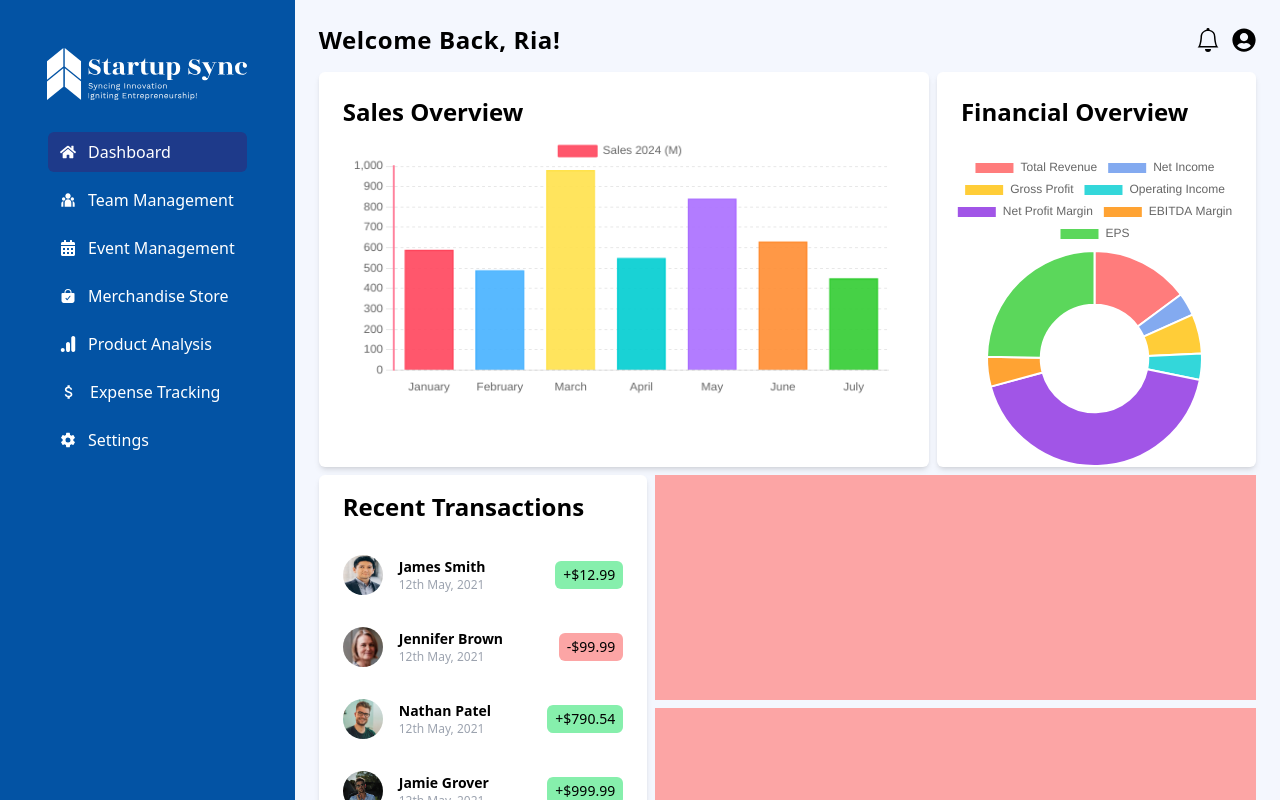
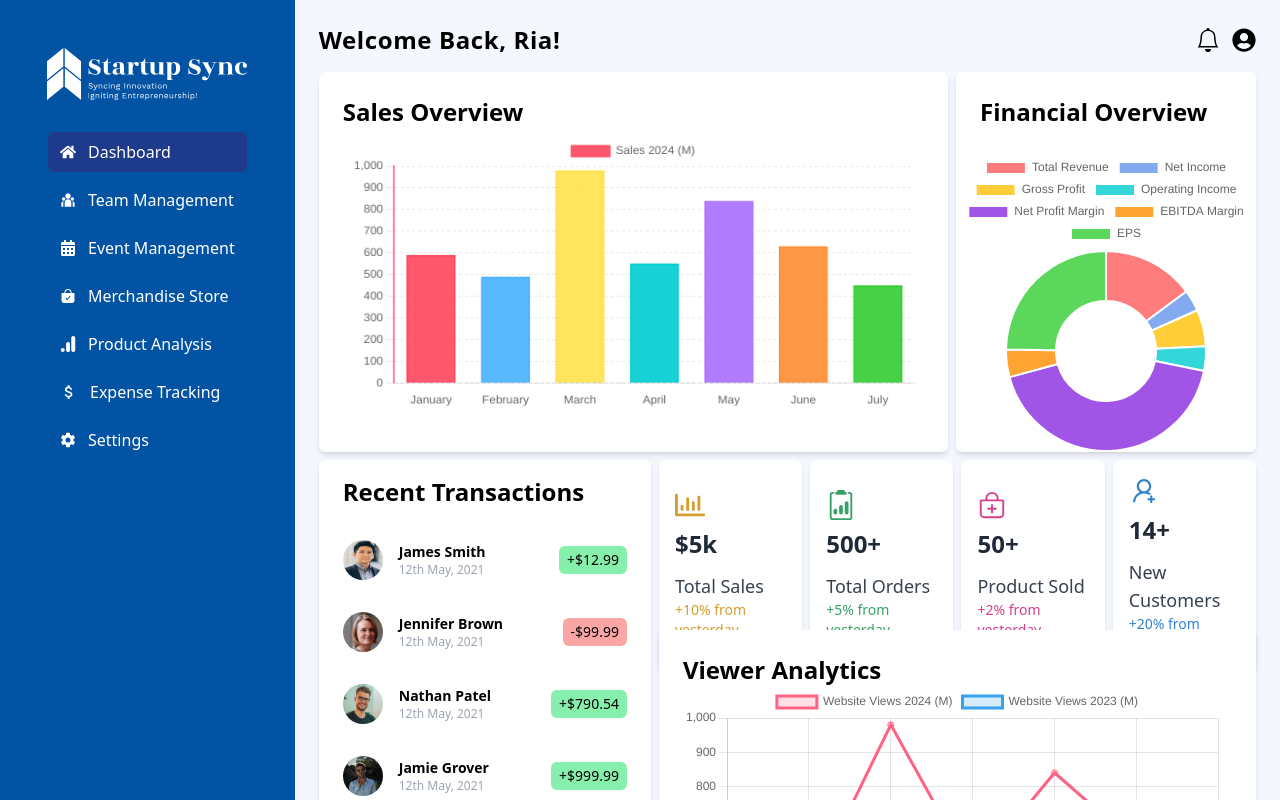
Before and after one commit to manan18/startup-sync, a Next.js app: page /dashboard in a window 1280 px wide. Built offline with nearby package versions, Linux system fonts and the light colour scheme.

Commit message:
dashboard completed

```diff
--- a/src/components/atoms/dashCard/index.tsx
+++ b/src/components/atoms/dashCard/index.tsx
@@ -1,9 +1,28 @@
-import React from "react";
+import React, { CSSProperties } from "react";
+import clsx from "clsx";
 
-const DashboardCard = () => {
+interface DashboardCardProps {
+  icon: React.ReactNode;
+  stat: string;
+  title: string;
+  data: string;
+  className?: string;
+  className2?: string;
+  iconstyle?: CSSProperties;
+  textstyle?: CSSProperties;
+}
+
+const DashboardCard = ({ icon, className, stat, title, data, className2, iconstyle, textstyle }: DashboardCardProps) => {
   return (
-    <div>
-
+    <div className="bg-white flex flex-col p-4 rounded-lg shadow-md w-full justify-center">
+      <div className="flex flex-col gap-2 mb-3">
+        <div className={clsx("text-3xl", className)} style={iconstyle}>{icon}</div>
+        <p className="font-semibold text-2xl text-gray-800">{data}</p>
+      </div>
+      <p className="text-gray-700 text-lg">{title}</p>
+      <p className={clsx("text-gray-700 text-sm", className2)}
+        style={textstyle}
+      >{stat}</p>
     </div>
   );
 };
--- /dev/null
+++ b/src/components/charts/line.tsx
@@ -0,0 +1,36 @@
+import React from 'react'
+import { Line } from 'react-chartjs-2';
+
+const LineChart = () => {
+    const data = {
+        labels: ['January', 'February', 'March', 'April', 'May', 'June', 'July'],
+        datasets: [
+            {
+                label: 'Website Views 2024 (M)',
+                data: [590, 490, 980, 550, 840, 630, 450],
+                fill: false,
+                backgroundColor: 'rgba(255, 99, 132, 0.2)',
+                borderColor: 'rgba(255, 99, 132, 1)',
+            },
+            {
+                label: 'Website Views 2023 (M)',
+                data: [400, 300, 700, 550, 600, 500, 400],
+                fill: false,
+                backgroundColor: 'rgba(54, 162, 235, 0.2)',
+                borderColor: 'rgba(54, 162, 235, 1)',
+            },
+        ],
+    };
+    const options = {
+        maintainAspectRatio: false,
+    };
+
+    return (
+        <div className='h-[300px]'>
+            <Line data={data} options={options} style={{
+            }} />
+        </div>
+    )
+}
+
+export default LineChart
--- /dev/null
+++ b/src/data/dashCardData/dashCardData.tsx
@@ -0,0 +1,53 @@
+import { FaRegChartBar } from "react-icons/fa";
+import { BsClipboard2Data } from "react-icons/bs";
+import { IoBagAddOutline } from "react-icons/io5";
+import { AiOutlineUserAdd } from "react-icons/ai";
+
+const DashCardData = [
+    {
+        icon: <FaRegChartBar />,
+        data: "$5k",
+        iconstyle: {
+            color: "#d69e2e"
+        },
+        textstyle: {
+            color: "#d69e2e"
+        },
+        title: "Total Sales",
+        stat: "+10% from yesterday",
+        className2: "text-green-700"
+    },
+    {
+        icon: <BsClipboard2Data />,
+        data: "500+",
+        iconstyle: {
+            color: "#38a169",
+        },
+        textstyle: {
+            color: "#38a169"
+        },
+        title: "Total Orders",
+        stat: "+5% from yesterday"
+    },
+    {
+        icon: <IoBagAddOutline />,
+        data: "50+",
+        iconstyle: {
+            color: "#d53f8c",
+            textsize: "3xl"
+        },
+        textstyle: { color: "#d53f8c" },
+        title: "Product Sold",
+        stat: "+2% from yesterday"
+    },
+    {
+        icon: <AiOutlineUserAdd />,
+        data: "14+",
+        title: "New Customers",
+        iconstyle: { color: "#3182ce" },
+        textstyle: { color: "#3182ce" },
+        stat: "+20% from yesterday"
+    }
+]
+
+export default DashCardData;
--- a/src/data/sidebar/sidebarItems.tsx
+++ b/src/data/sidebar/sidebarItems.tsx
@@ -31,7 +31,7 @@ const sidebarItems1: SidebarItem[] = [
         id: 2,
         title: "Event Management",
         icon: <FaCalendarAlt />,
-        slug: "/event",
+        slug: "/events",
     },
     {
         id: 3,
--- a/src/data/transaction/transactionData.tsx
+++ b/src/data/transaction/transactionData.tsx
@@ -4,6 +4,7 @@ import man2 from '@/assets/img/man2.jpg'
 import man3 from '@/assets/img/man3.jpg'
 import woman2 from '@/assets/img/woman2.jpg'
 import woman3 from '@/assets/img/woman3.jpg'
+import blm1 from '@/assets/img/blm1.jpg'
 
 const Transactions = [
     {
@@ -35,6 +36,18 @@ const Transactions = [
         name: 'Samantha Dixit',
         date: '12th May, 2021',
         amount: '-$999.99'
+    },
+    {
+        image: woman3,
+        name: 'Jennifer Brown',
+        date: '12th May, 2021',
+        amount: '+$1056.73'
+    },
+    {
+        image: blm1,
+        name: 'Jacob Brown',
+        date: '12th May, 2021',
+        amount: '-$870.34'
     }
 ]
 
--- a/src/pages/dashboard/index.tsx
+++ b/src/pages/dashboard/index.tsx
@@ -10,8 +10,11 @@ import { MdLogout } from "react-icons/md";
 import BarChart from "@/components/charts/bar";
 import DoughnutChart from "@/components/charts/doughnut";
 import TransactionCard from "@/components/atoms/transactionCard";
-import ria from '@/assets/img/ria2.jpg'
 import Transactions from "@/data/transaction/transactionData";
+import DashCardData from "@/data/dashCardData/dashCardData";
+import DashCard from "@/components/atoms/dashCard";
+import { Line } from "react-chartjs-2";
+import LineChart from "@/components/charts/line";
 
 const Dashboard = () => {
   const menubar = [{
@@ -57,7 +60,7 @@ const Dashboard = () => {
             </Dropdown>
           </div>
         </div>
-        <div className="grid-cols-[auto,auto,auto] grid-rows-[225px,auto,225px,auto] h-full grid gap-2 p-2">
+        <div className="grid-cols-[auto,auto,auto] grid-rows-[225px,auto,162px,auto] grid gap-2 p-2">
           <div className="col-span-2 row-span-2 bg-white p-6 rounded-md shadow-md flex flex-col">
             <h1 className="text-2xl font-semibold">Sales Overview</h1>
             <BarChart />
@@ -72,8 +75,17 @@ const Dashboard = () => {
               <TransactionCard key={index} image={transaction.image} name={transaction.name} date={transaction.date} amount={transaction.amount} />
             ))}
           </div>
-          <div className="col-span-2 bg-red-300"></div>
-          <div className="col-span-2 bg-red-300"></div>
+          <div className="col-span-2">
+            <div className="flex justify-between gap-2">
+              {DashCardData.map((data, index) => (
+                <DashCard key={index} icon={data.icon} data={data.data} title={data.title} stat={data.stat} iconstyle={data.iconstyle} textstyle={data.textstyle} />
+              ))}
+            </div>
+          </div>
+          <div className="col-span-2 bg-white rounded-md shadow-md p-6 h-[400px] justify-between">
+            <h1 className="text-2xl font-semibold ">Viewer Analytics</h1>
+            <LineChart />
+          </div>
         </div>
       </div>
     </div>
```
